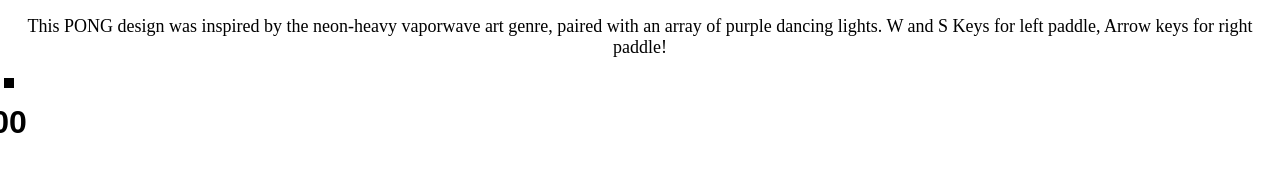
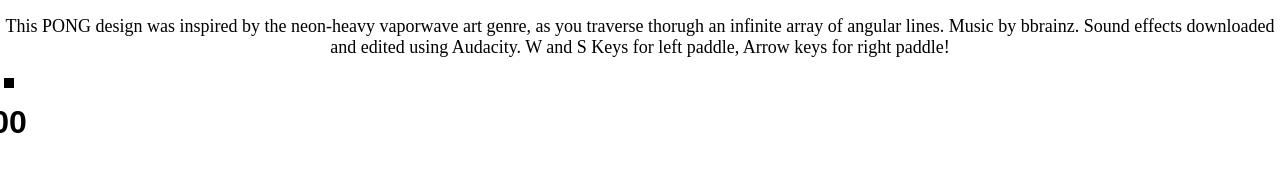
Before and after one commit to ngillemdesign/PONG, a plain HTML site: page index.html in a window 1280 px wide. Drawn offline with Linux system fonts and the light colour scheme; grey boxes are pictures that could not be loaded; a script that the page names is missing.

Commit message:
Update index.html

```diff
--- a/index.html
+++ b/index.html
@@ -1,7 +1,7 @@
 <!DOCTYPE html>
 <html lang="en">
   <head>
-    <title>Audio PONG</title>
+    <title>NGillem PONG</title>
     <script src="./javascript/Tone.js"></script>
     <meta charset="UTF-8" />
     <link rel="stylesheet" href="./pong-styles.css" />
@@ -10,7 +10,8 @@
   </head>
 
   <body>
-    <p><center><font size="4">This PONG design was inspired by the neon-heavy vaporwave art genre, paired with an array of purple dancing lights.
+    <p><center><font size="4">This PONG design was inspired by the neon-heavy vaporwave art genre, as you traverse thorugh an infinite array of angular lines. Music by bbrainz.
+      Sound effects downloaded and edited using Audacity.
       W and S Keys for left paddle, Arrow keys for right paddle!</font></center></p>
     <div id="game">
       <div class="paddle" id="left-paddle"></div>
```
